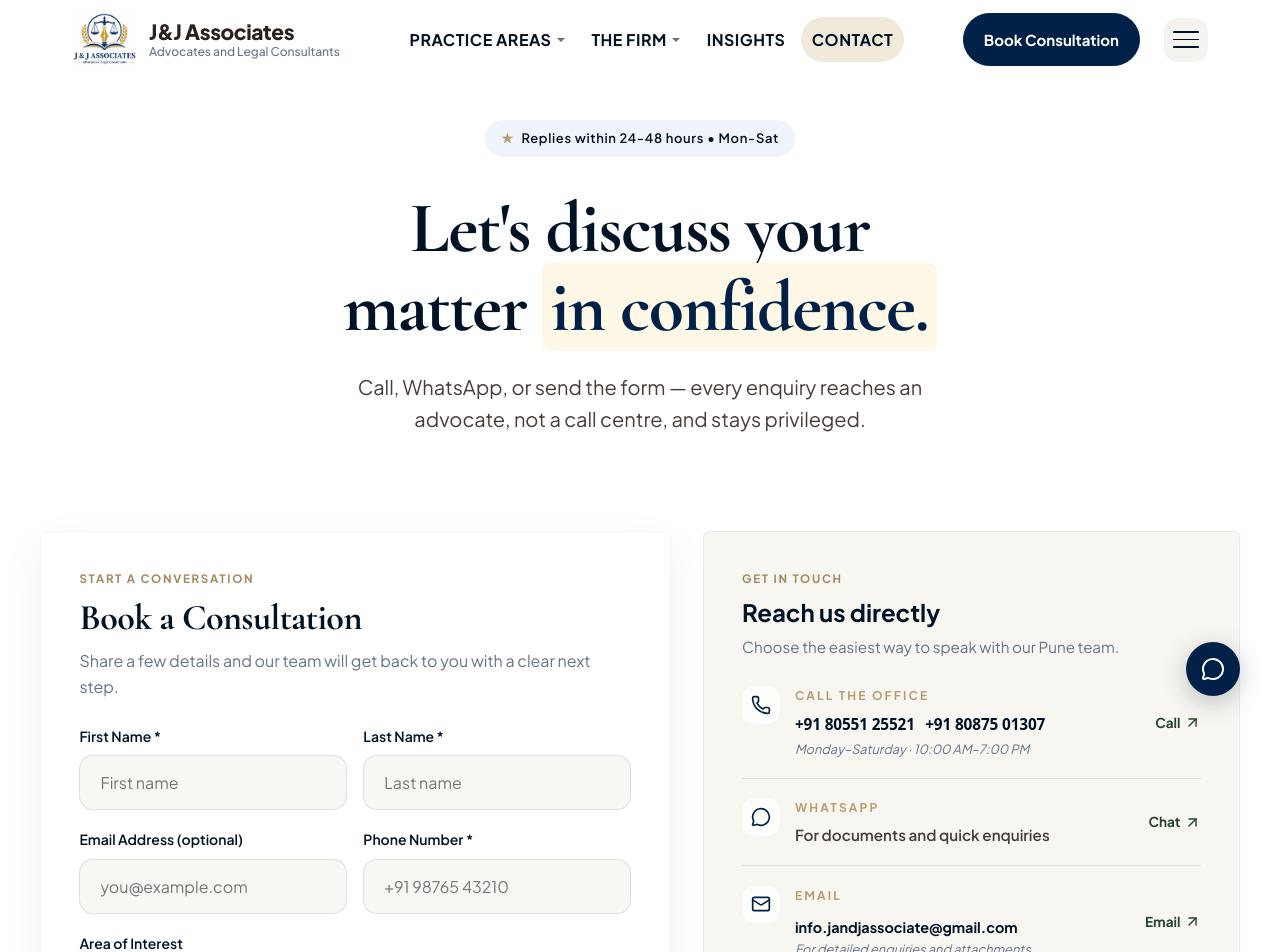
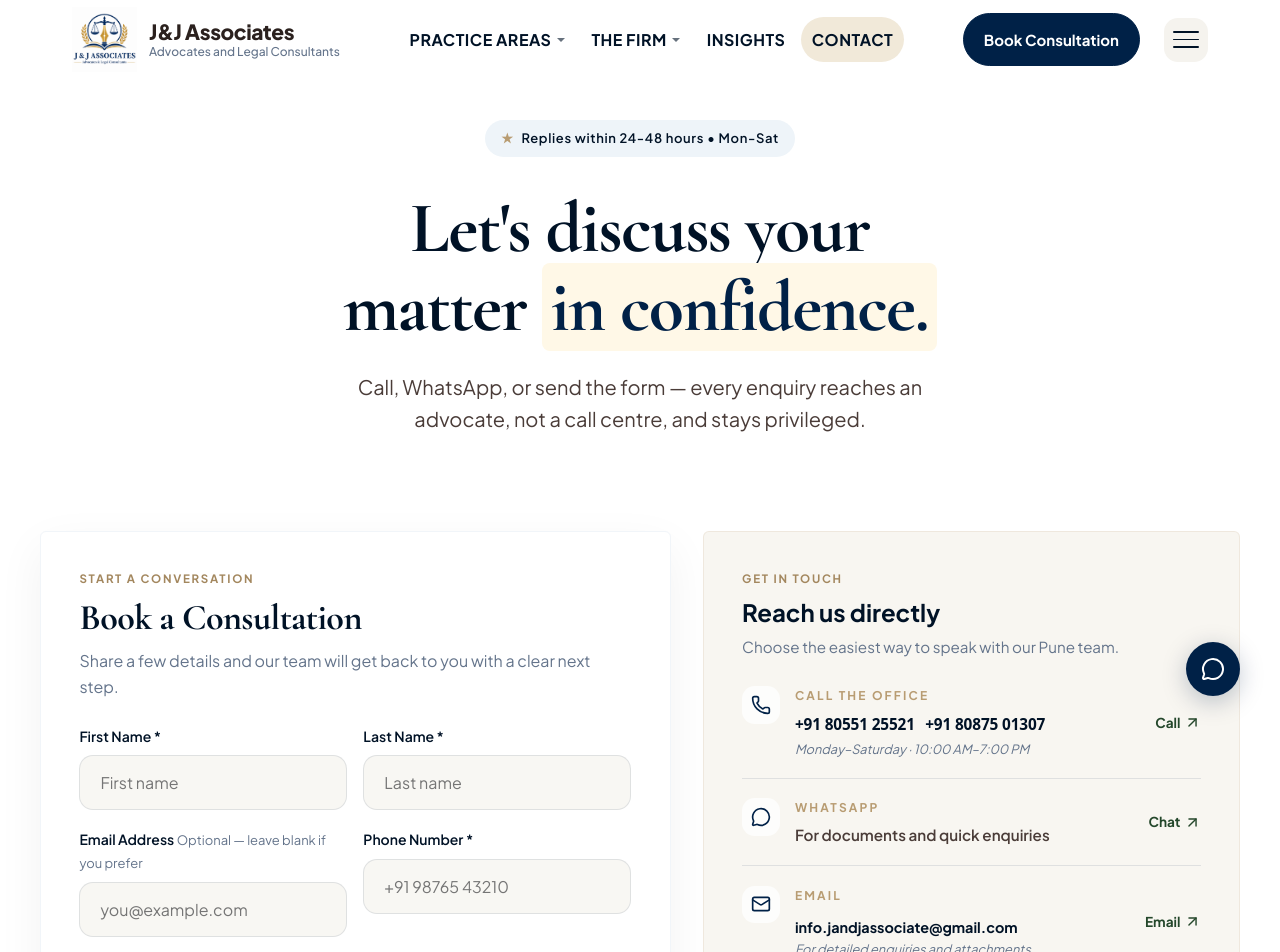
Before and after one commit to krishnaChandak044/J-J-Associates, a Next.js app: page /contact in a window 1280 px wide. Shown: the top 952 px of the page. Built offline with nearby package versions, Linux system fonts and the light colour scheme.

Commit message:
Make contact email fully optional

```diff
--- a/src/components/contact/ContactForm/ContactForm.module.css
+++ b/src/components/contact/ContactForm/ContactForm.module.css
@@ -49,6 +49,12 @@
   font-size: 0.875rem;
   font-weight: 600;
   color: var(--color-primary-dark);
+}
+
+.optionalLabel {
+  color: var(--color-text-muted);
+  font-size: 0.8125rem;
+  font-weight: 400;
 }
 
 .input, .textarea {
--- a/src/components/contact/ContactForm/ContactForm.tsx
+++ b/src/components/contact/ContactForm/ContactForm.tsx
@@ -73,8 +73,8 @@ export function ContactForm({ compact = false, defaultPracticeArea = "" }: { com
 
       <div className={styles.fieldGroup}>
         <div className={`${styles.field} ${compact ? styles.fieldFull : ""}`}>
-          <label htmlFor="email" className={styles.label}>Email Address (optional)</label>
-          <input type="email" id="email" name="email" autoComplete="email" className={styles.input} placeholder="you@example.com" />
+          <label htmlFor="email" className={styles.label}>Email Address <span className={styles.optionalLabel}>Optional — leave blank if you prefer</span></label>
+          <input type="text" id="email" name="email" inputMode="email" autoCapitalize="none" autoComplete="email" className={styles.input} placeholder="you@example.com" />
         </div>
         {!compact && <div className={styles.field}>
           <label htmlFor="phone" className={styles.label}>Phone Number *</label>
```
